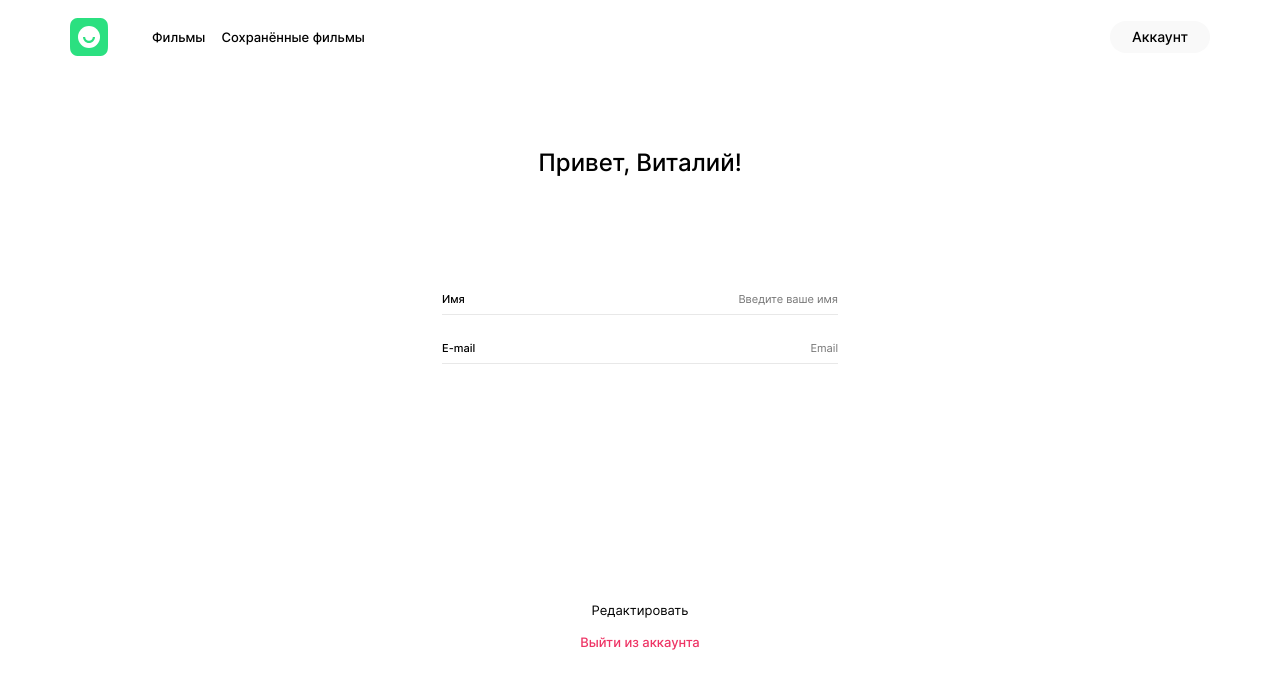
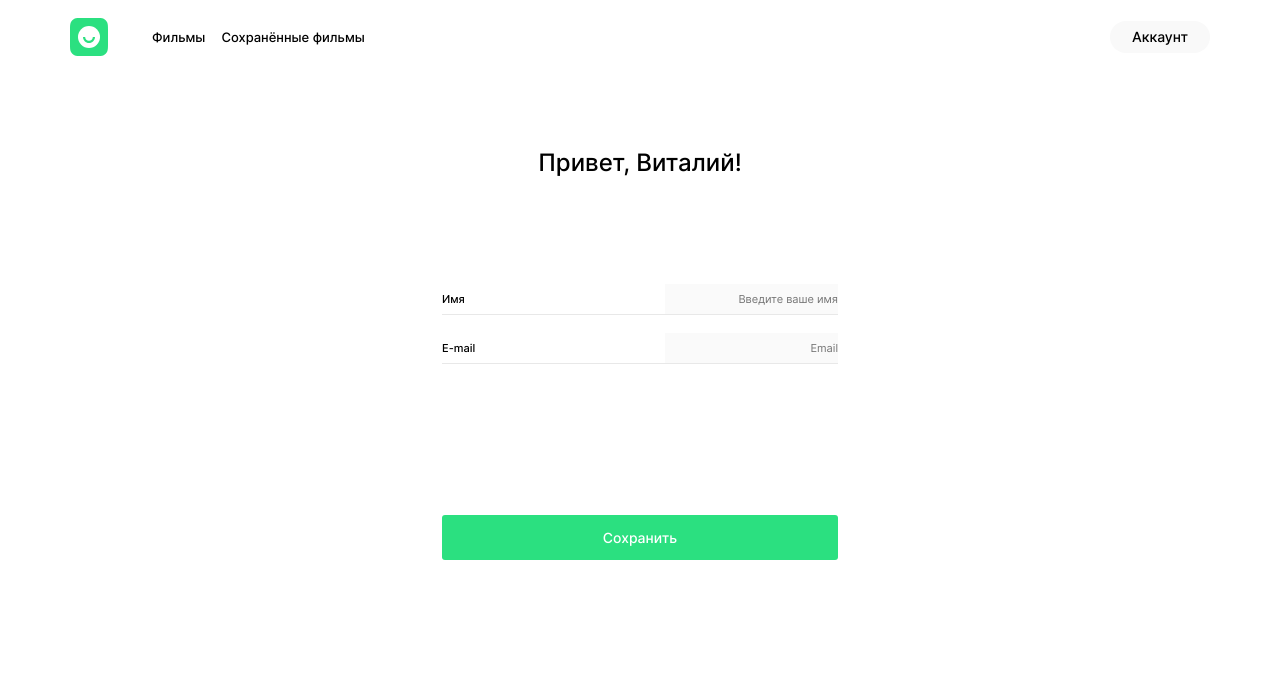
Before and after one commit to polumnana/movies-explorer-frontend, a React (Create React App) app: page /profile in a window 1280 px wide. Both pictures are taken after a click on the button "Редактировать". Shown: the top 688 px of the page. Built offline with nearby package versions, Linux system fonts and the light colour scheme.

Commit message:
profile validate with hook and handle edit/submit

```diff
--- a/src/components/Profile/Profile.css
+++ b/src/components/Profile/Profile.css
@@ -63,10 +63,14 @@
 }
 
 .profile__navigation {
+    display: none;
     margin: 220px 0 70px;
-    display: flex;
     flex-direction: column;
     align-items: center;
+}
+
+.profile__navigation_visible {
+    display: flex;
 }
 
 .profile__button-edit {
@@ -102,10 +106,13 @@
 
 .profile__submit {
     margin: 100px 0 70px;
-    display: flex;
+    display: none;
     flex-direction: column;
     align-items: center;
-    display: none;
+}
+
+.profile__submit_visible {
+    display: flex;
 }
 
 .profile__submit_type-error {
--- a/src/components/Profile/Profile.js
+++ b/src/components/Profile/Profile.js
@@ -1,30 +1,51 @@
 import React from "react";
 import { Link } from "react-router-dom";
+import { useFormWithValidation } from '../../utils/validate.js';
+
 
 function Profile(props) {
+
+    const { values, handleChange, errors, isValid, resetForm } = useFormWithValidation();
+    const [classesListEditProfile, setClassesListEditProfile] = React.useState('profile__navigation_visible');
+    const [classesListSubmitProfile, setClassesListSubmitProfile] = React.useState('');
+
+    function handleSubmit(evt) {
+        evt.preventDefault();
+        console.log(1);
+        // props.onSubmit({values.email, values.password});
+        setClassesListSubmitProfile('');
+        setClassesListEditProfile('profile__navigation_visible');
+    }
+
+    function handleEditProfile() {
+        setClassesListSubmitProfile('profile__submit_visible');
+        setClassesListEditProfile('');
+    }
 
     return (
         <section className="profile">
             <h2 className="profile__title">Привет, Виталий!</h2>
             <form
                 className="profile__form"
-                name="profile" >
+                name="profile"
+                onSubmit={handleSubmit} >
                 <label className="profile__label">
                     <h2 className="profile__subtitle">Имя</h2>
                     <input
                         className="profile__input"
                         type="name"
+                        onChange={handleChange}
                         id="profile-name-input"
                         placeholder="Введите ваше имя"
                         name="name"
                         minLength="2"
                         maxLength="30"
-                        value=""
+                        value={values.name}
                         required
-                        readonly
+                        disabled
                     />
                 </label>
-                <span className="profile__input_type-error name-input-error"></span>
+                <span className="profile__input_type-error name-input-error">{errors.name}</span>
 
 
                 <label className="profile__label">
@@ -32,24 +53,29 @@ function Profile(props) {
                     <input
                         className="profile__input"
                         type="email"
+                        onChange={handleChange}
                         id="profile-email-input"
                         placeholder="Email"
                         name="email"
                         minLength="4"
                         maxLength="40"
-                        value=""
+                        value={values.email}
                         required
-                        readonly
+                        disabled
                     />
                 </label>
-                <span className="profile__input_type-error email-input-error"></span>
+                <span className="profile__input_type-error email-input-error">{errors.email}</span>
 
-                <section className="profile__navigation">
-                    <button className="profile__button-edit" type="button">Редактировать</button>
+                <section className={`profile__navigation ${classesListEditProfile}`}>
+                    <button
+                        className="profile__button-edit"
+                        type="button"
+                        onClick={handleEditProfile}
+                    >Редактировать</button>
                     <Link to="/" className="profile__signout-link">Выйти из аккаунта</Link>
                 </section>
 
-                <section className="profile__submit">
+                <section className={`profile__submit ${classesListSubmitProfile}`}>
                     <span className="profile__submit_type-error profile-submit-error"></span>
                     <button
                         className="profile__submit-button"
```
